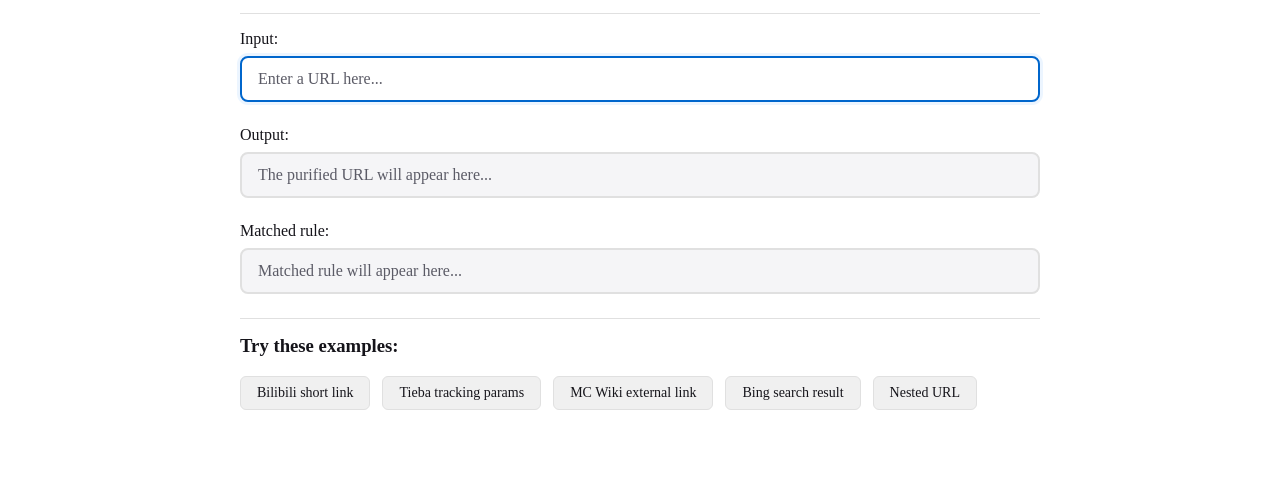
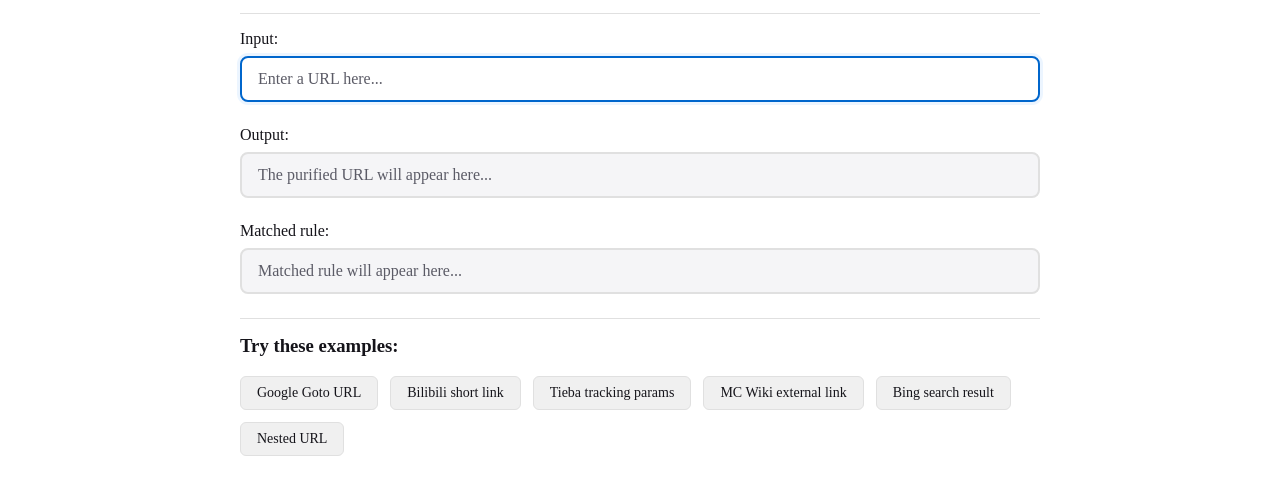
Before and after one commit to PRO-2684/pURLfy, a website: page web/index.html in a window 1280 px wide. Shown: the part 166-660 px from the top of the page. Drawn offline with Linux system fonts and the light colour scheme.

Commit message:
doc: Update sample to include Google Goto URL

```diff
--- a/web/index.html
+++ b/web/index.html
@@ -42,6 +42,7 @@
         <section class="examples">
             <h3>Try these examples:</h3>
             <div class="example-buttons">
+                <button class="example-btn" data-url="https://www.google.com/goto?url=CAESewHrOzAVsPampw8gTQc2LcIMY1pP-6F0U0OhkicyAQxH-R-Rgi2eyOhdMwI1BDecN73ER6ryk_Uw9mM0qlHD9yp1HFrUJx92VG01Zz_5xZlG_RuCb0K6fcGAtdOg-Lk0ZPn9dw2CaZQ34BnPtseTCu5Rq8aWjlXCtjOUOw&ved=2ahUKEwibgOWFw8WWAxUwxTgGHQtTHiUQFnoECDMQAQ">Google Goto URL</button>
                 <button class="example-btn" data-url="https://b23.tv/wacD0IH">Bilibili short link</button>
                 <button class="example-btn" data-url="https://tieba.baidu.com/p/7989575070?share=none&fr=none&see_lz=none&share_from=none&sfc=none&client_type=none&client_version=none&st=none&is_video=none&unique=none">Tieba tracking params</button>
                 <button class="example-btn" data-url="https://link.mcmod.cn/target/aHR0cHM6Ly9naXRodWIuY29tL3dheTJtdWNobm9pc2UvQmV0dGVyQWR2YW5jZW1lbnRz">MC Wiki external link</button>
```
Also changed, not shown: README.md, README_zh.md.
